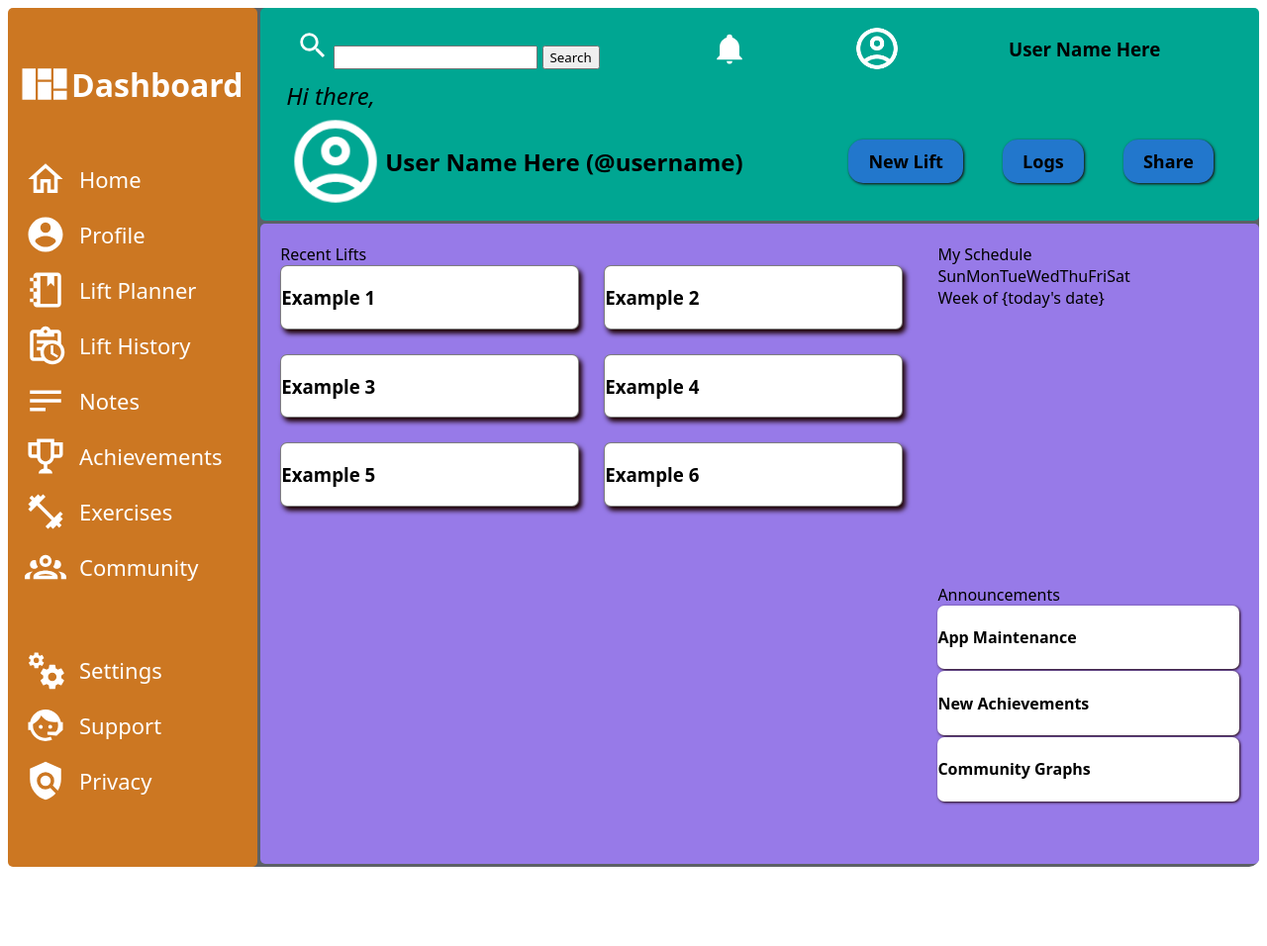
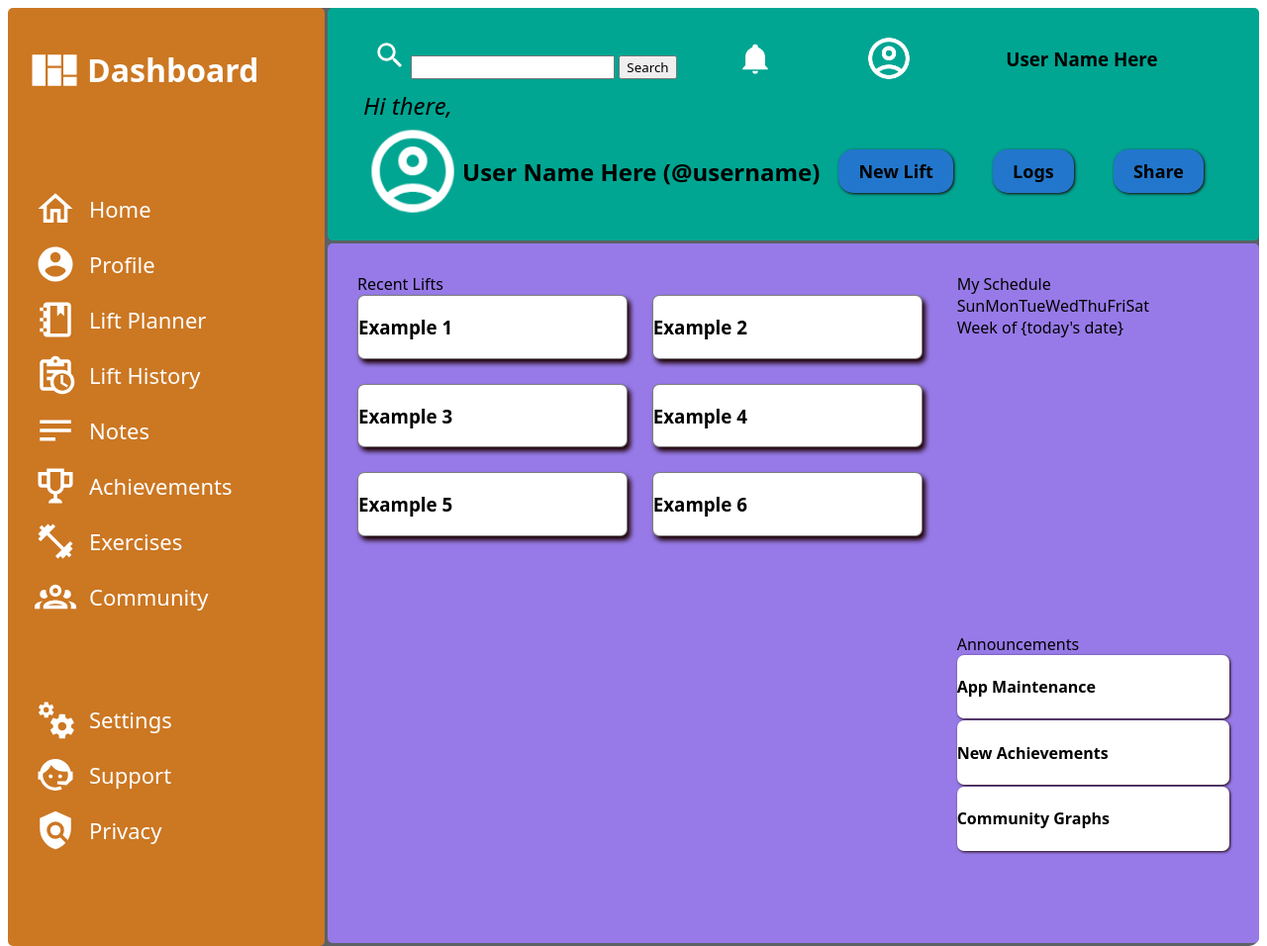
Before and after one commit to king7hills/admin_dashboard, a plain HTML site: page index.html in a window 1280 px wide. Shown: the whole page at 99% size. Before the commit the page ends 884 px from the top, so only its background shows below. Drawn offline with Linux system fonts and the light colour scheme.

Commit message:
set column 1 limits on sizing for desktop

```diff
--- a/styles.css
+++ b/styles.css
@@ -30,7 +30,7 @@ svg {
 
 .wrapper {
     display: grid;
-    grid-template-columns: 1fr 4fr;
+    grid-template-columns: minmax(260px, 320px) 4fr;
     grid-template-rows: 1fr 3fr;
     justify-items: stretch;
     align-items: stretch;
@@ -41,7 +41,7 @@ svg {
 
 .sidebar, .header, .main {
     border-radius: 5px;
-    padding: 10px;
+    padding: 20px;
 }
 
 .sidebar {
@@ -50,6 +50,11 @@ svg {
     display: grid;
     background-color: var(--primary-color);
     color: white;
+
+}
+
+.sidebar_title {
+    height: fit-content;
 }
 
 .sidebar_title, li {
@@ -60,6 +65,7 @@ svg {
 
 .sidebar_title > svg {
     max-width: 54px;
+    margin-right: 6px;
 }
 
 li {
```
